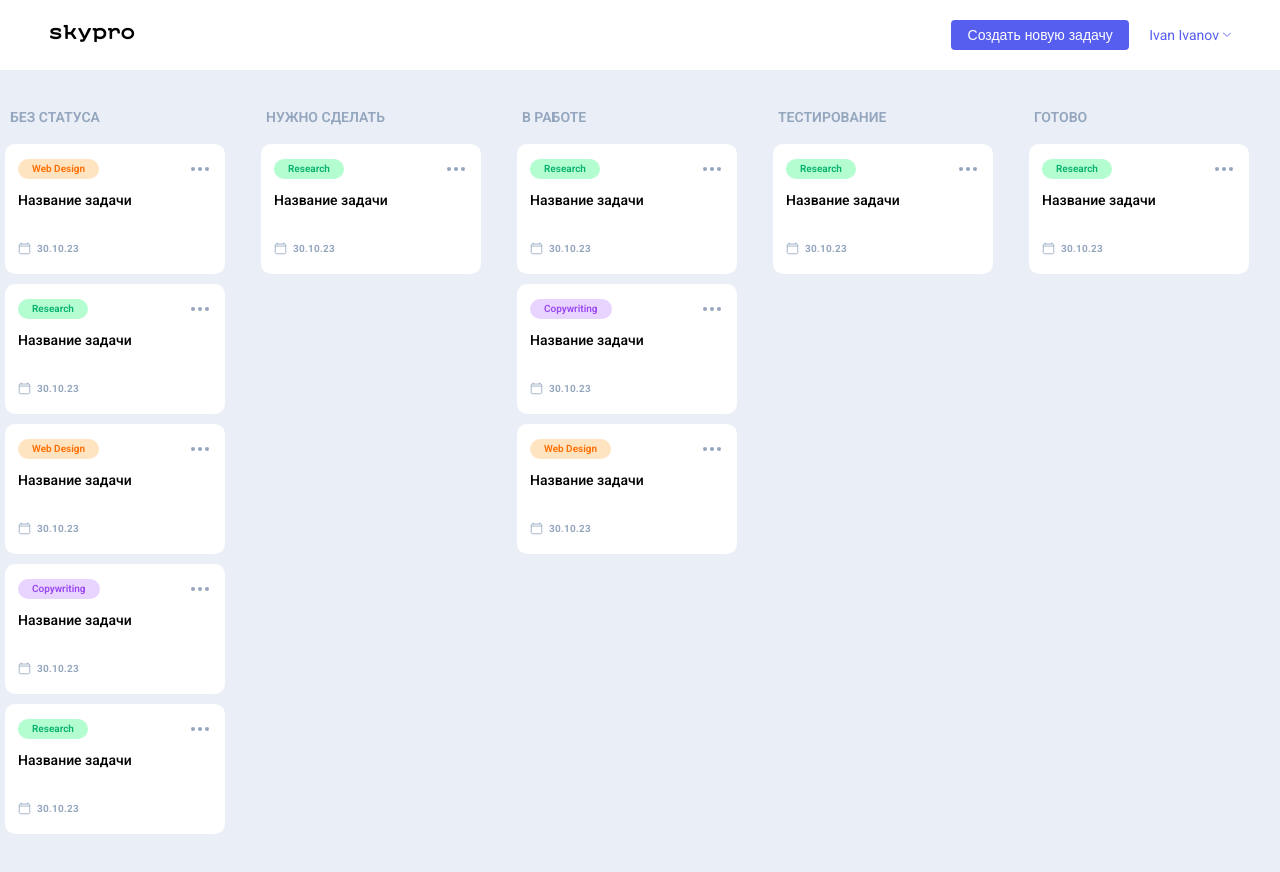
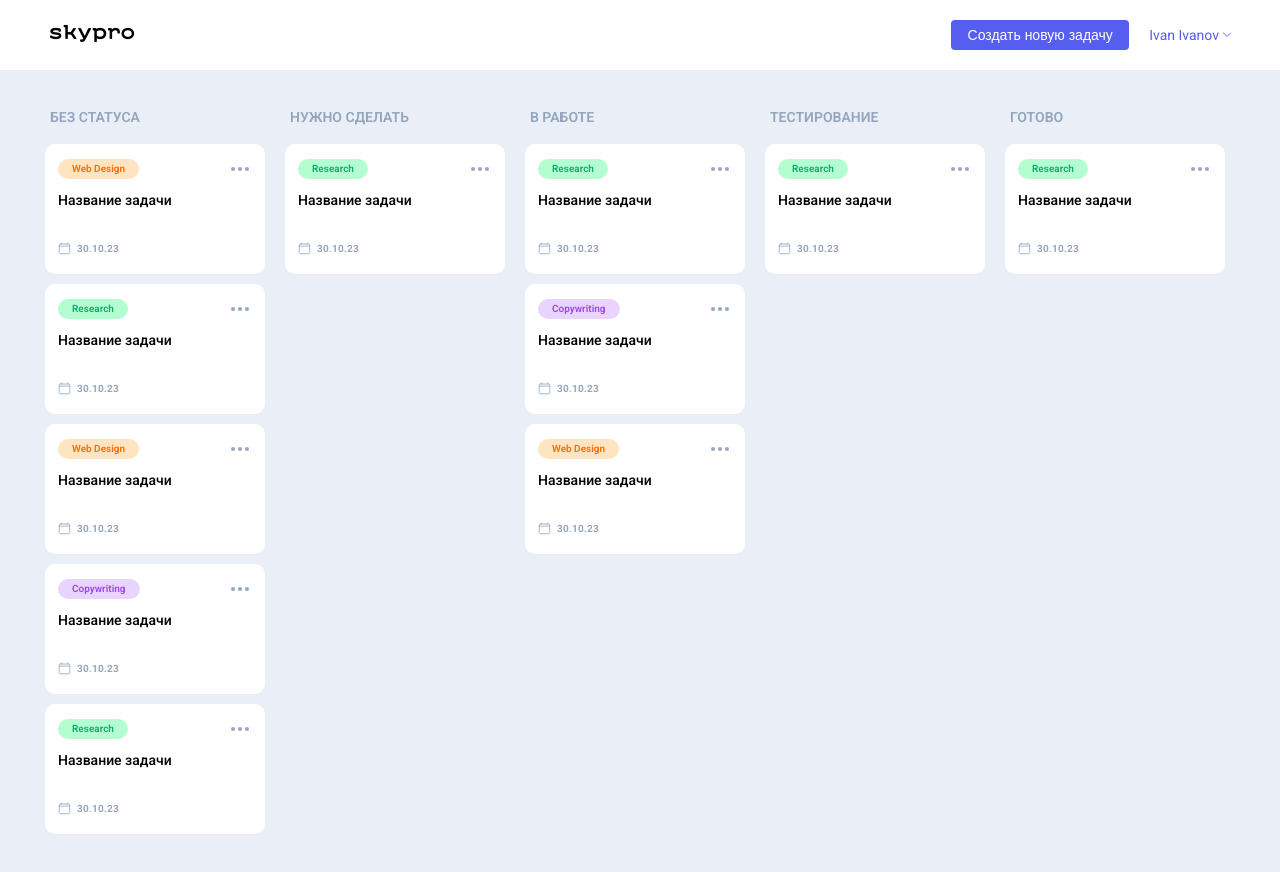
Before and after one commit to kors-ak/skypro-kanban, a React (Vite) app: page / in a window 1280 px wide. Shown: the top 872 px of the page. Built offline with nearby package versions, Linux system fonts and the light colour scheme.

Commit message:
refactor(Main): migrate from CSS to Styled Components

```diff
--- a/src/App.css
+++ b/src/App.css
@@ -576,31 +576,6 @@ body {
  z-index: 2;
 }
 
-.main {
- width: 100%;
- background-color: #eaeef6;
-}
-.main__block {
- width: 100%;
- margin: 0 auto;
- padding: 25px 0 49px;
-}
-.main__content {
- width: 100%;
- display: flex;
-}
-
-@media screen and (max-width: 1200px) {
- .main__block {
-  width: 100%;
-  margin: 0 auto;
-  padding: 40px 0 64px;
- }
- .main__content {
-  display: block;
- }
-}
-
 @media screen and (max-width: 660px) {
  .pop-new-card {
   top: 70px;
@@ -631,6 +606,11 @@ body {
  }
 }
 @media screen and (max-width: 495px) {
+ .container {
+  width: 100%;
+  padding: 0 16px;
+ }
+
  .pop-new-card__container {
   padding: 0;
   justify-content: flex-start;
--- a/src/components/Main/Main.jsx
+++ b/src/components/Main/Main.jsx
@@ -1,19 +1,20 @@
 import Column from "../Column/Column";
 import { columnsArr } from "../../data";
+import { SMain, SContainer, SBlock, SContent } from "./Main.styled";
 
 const Main = ({ loading }) => {
  return (
-  <main className="main">
-   <div className="container">
-    <div className="main__block">
-     <div className="main__content">
+  <SMain>
+   <SContainer>
+    <SBlock>
+     <SContent>
       {columnsArr.map((column, i) => (
        <Column title={column} loading={loading} key={i}></Column>
       ))}
-     </div>
-    </div>
-   </div>
-  </main>
+     </SContent>
+    </SBlock>
+   </SContainer>
+  </SMain>
  );
 };
 
--- /dev/null
+++ b/src/components/Main/Main.styled.js
@@ -0,0 +1,36 @@
+import styled from "styled-components";
+
+export const SMain = styled.main`
+ width: 100%;
+ background-color: #eaeef6;
+`;
+
+export const SContainer = styled.div`
+ max-width: 1260px;
+ width: 100%;
+ margin: 0 auto;
+ padding: 0 30px;
+
+ @media screen and (max-width: 495px) {
+  padding: 0 16px;
+ }
+`;
+
+export const SBlock = styled.div`
+ width: 100%;
+ margin: 0 auto;
+ padding: 25px 0 49px;
+
+ @media screen and (max-width: 1200px) {
+  padding: 40px 0 64px;
+ }
+`;
+
+export const SContent = styled.div`
+ width: 100%;
+ display: flex;
+
+ @media screen and (max-width: 1200px) {
+  display: block;
+ }
+`;
```
